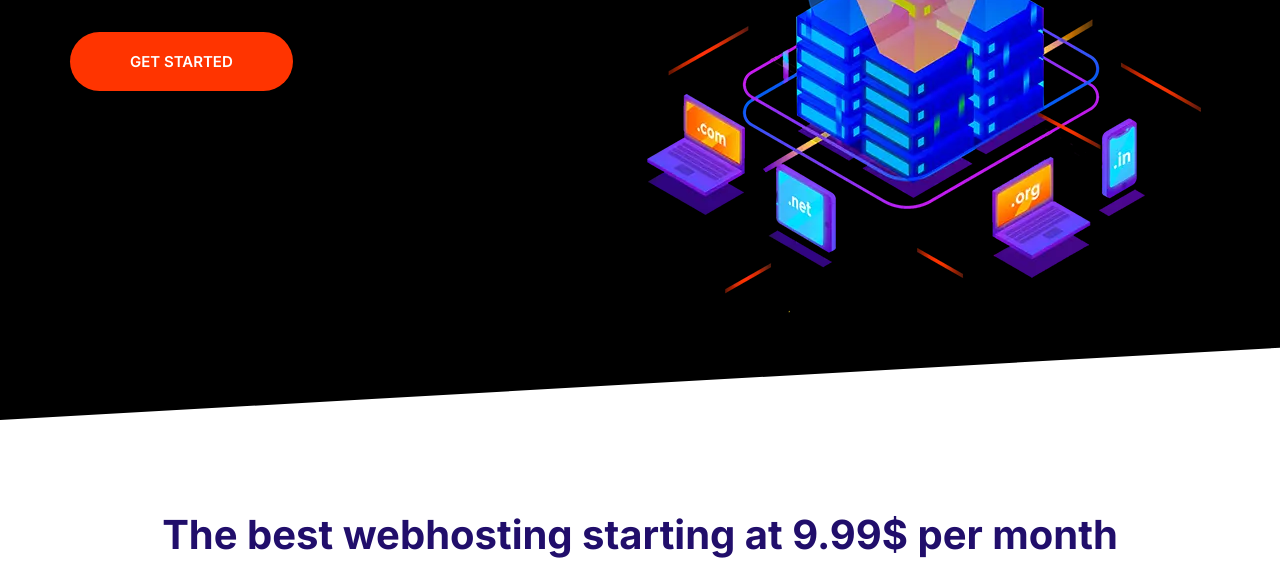
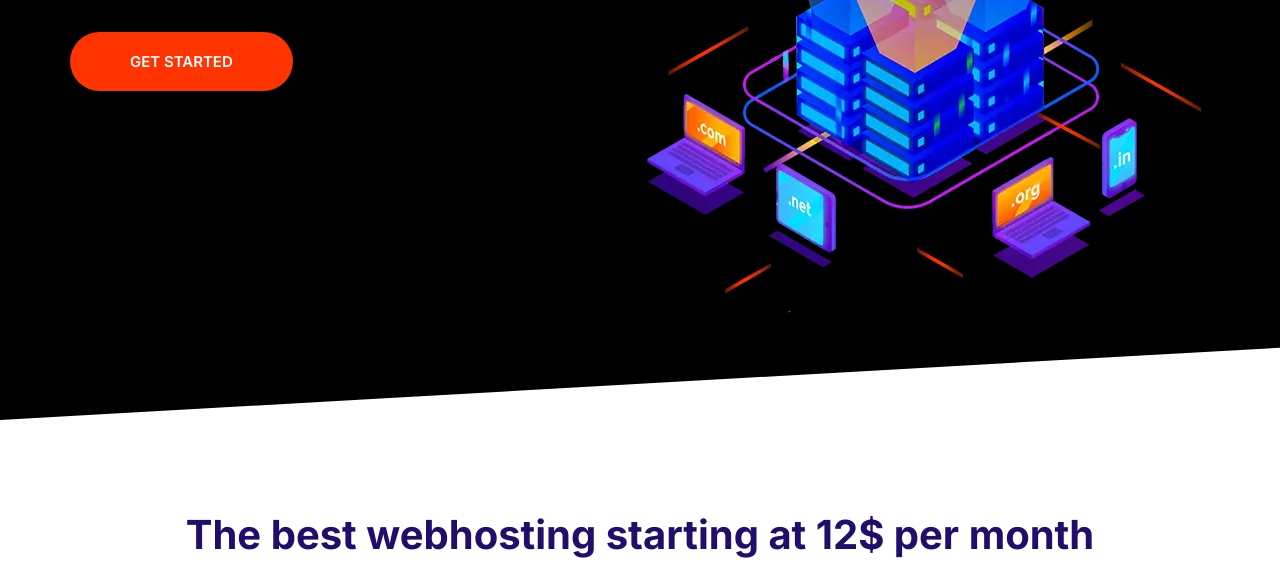
Before and after one commit to jihanyprogram/hosting_test_project, a website built with Parcel: page index.html in a window 1280 px wide. Shown: the part 364-928 px from the top of the page. Built offline with nearby package versions, Linux system fonts and the light colour scheme.

Commit message:
Change price from 9.99 to 12.

```diff
--- a/index.html
+++ b/index.html
@@ -65,7 +65,7 @@
     </section>
     <section data-aos="fade-up" class="block container block-domain">
       <header class="block__header">
-        <h2>The best webhosting starting at 9.99$ per month</h2>
+        <h2>The best webhosting starting at 12$ per month</h2>
         <p>
           Lorem ipsum dolor sit, amet consectetur adipisicing elit. Aspernatur,
           alias!
```
